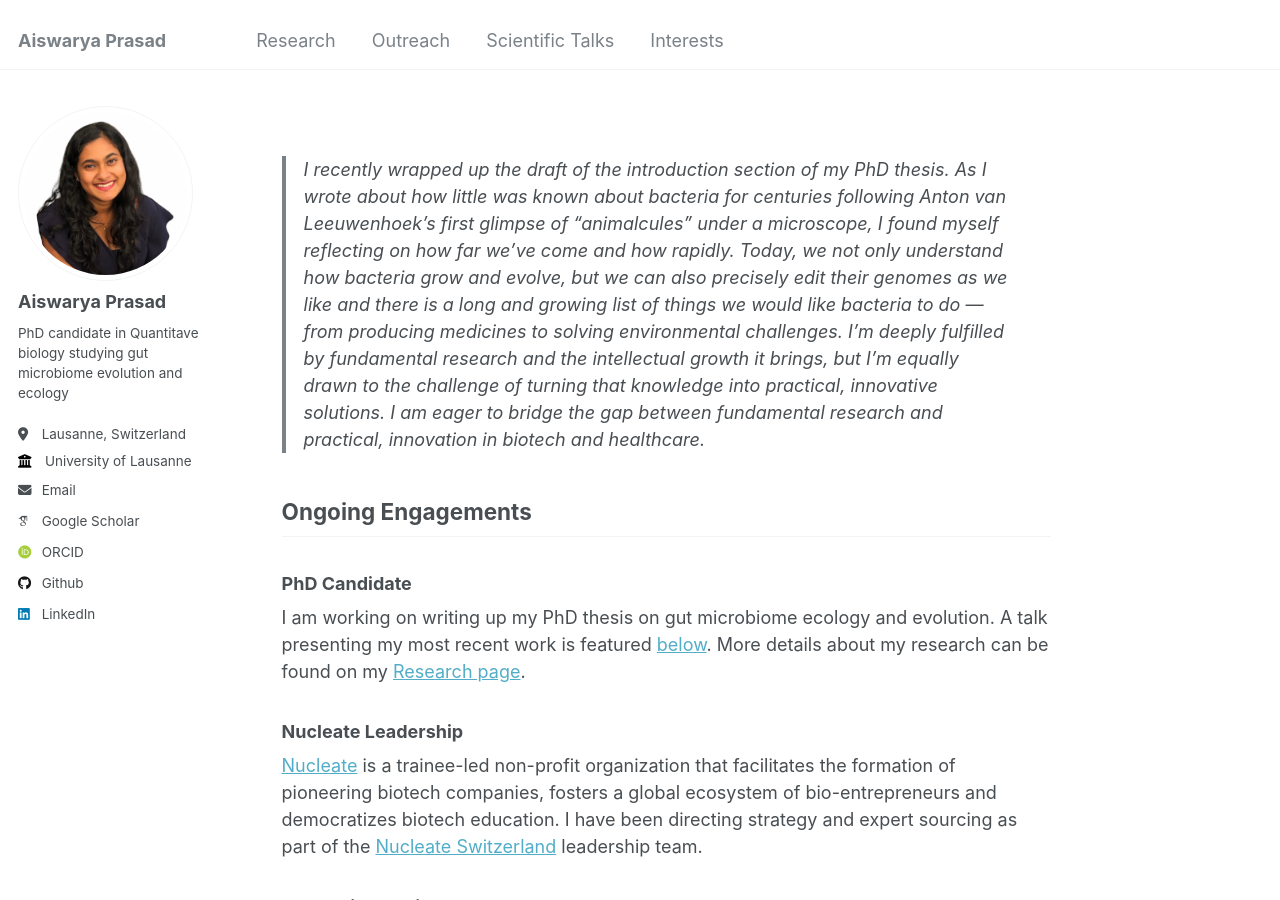
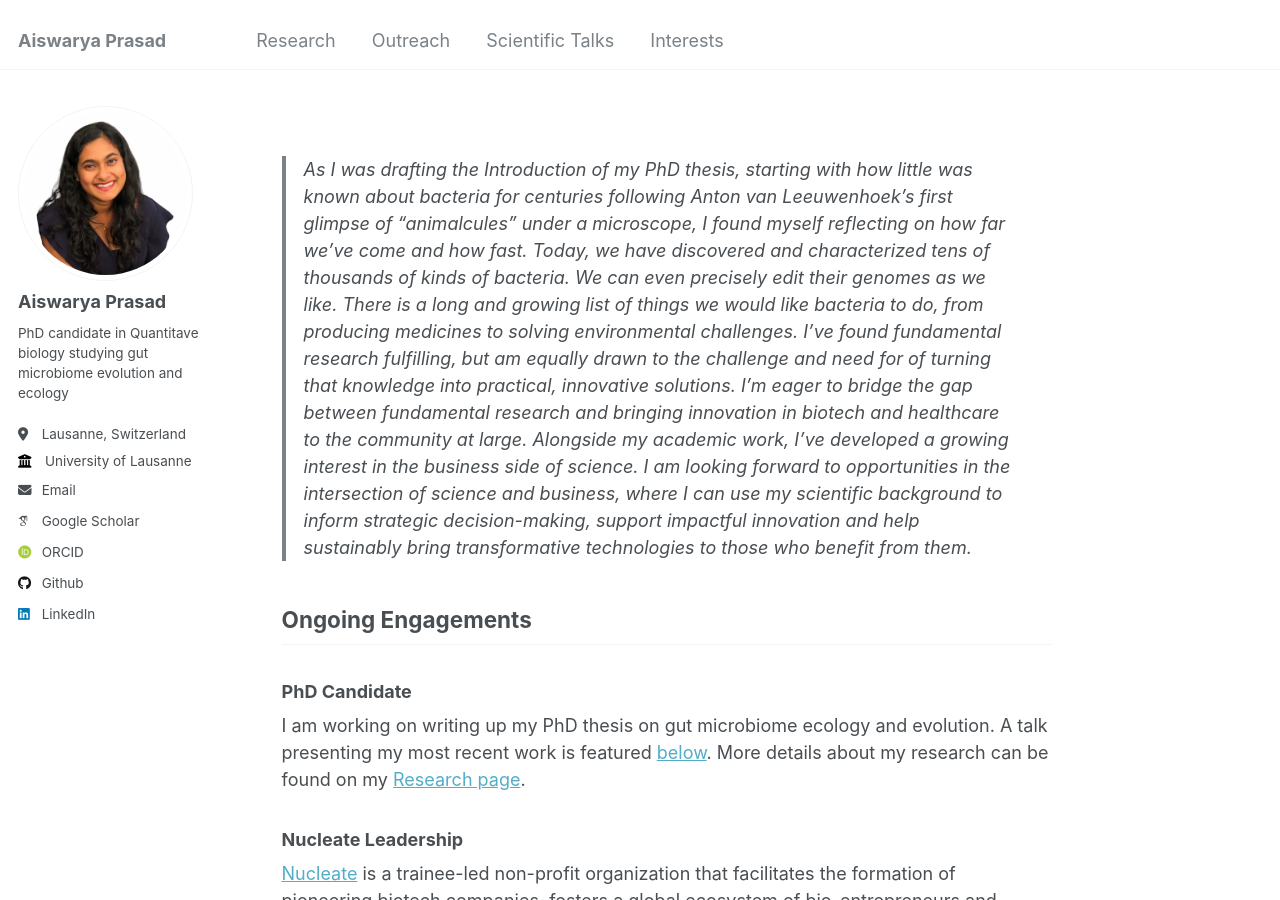
Before and after one commit to Aiswarya-prasad/aiswarya-prasad.github.io, a Jekyll site: the page built from _pages/about.md, in a window 1280 px wide and 900 px high. Built offline with Jekyll 4.4.1, drawn with Linux system fonts in a browser that asks for light colours; some web fonts are replaced.

```diff
--- a/_pages/about.md
+++ b/_pages/about.md
@@ -7,7 +7,7 @@
   - /about.html
 ---
 
-> I recently wrapped up the draft of the introduction section of my PhD thesis. As I wrote about how little was known about bacteria for centuries following Anton van Leeuwenhoek’s first glimpse of "animalcules" under a microscope, I found myself reflecting on how far we’ve come and how rapidly. Today, we not only understand how bacteria grow and evolve, but we can also precisely edit their genomes as we like and there is a long and growing list of things we would like bacteria to do — from producing medicines to solving environmental challenges. I'm deeply fulfilled by fundamental research and the intellectual growth it brings, but I’m equally drawn to the challenge of turning that knowledge into practical, innovative solutions. I am eager to bridge the gap between fundamental research and practical, innovation in biotech and healthcare.
+> As I was drafting the Introduction of my PhD thesis, starting with how little was known about bacteria for centuries following Anton van Leeuwenhoek’s first glimpse of "animalcules" under a microscope, I found myself reflecting on how far we’ve come and how fast. Today, we have discovered and characterized tens of thousands of kinds of bacteria. We can even precisely edit their genomes as we like. There is a long and growing list of things we would like bacteria to do, from producing medicines to solving environmental challenges. I've found fundamental research fulfilling, but am equally drawn to the challenge and need for of turning that knowledge into practical, innovative solutions. I'm eager to bridge the gap between fundamental research and bringing innovation in biotech and healthcare to the community at large. Alongside my academic work, I've developed a growing interest in the business side of science. I am looking forward to opportunities in the intersection of science and business, where I can use my scientific background to inform strategic decision-making, support impactful innovation and help sustainably bring transformative technologies to those who benefit from them.
 
 ## Ongoing Engagements
 
```
